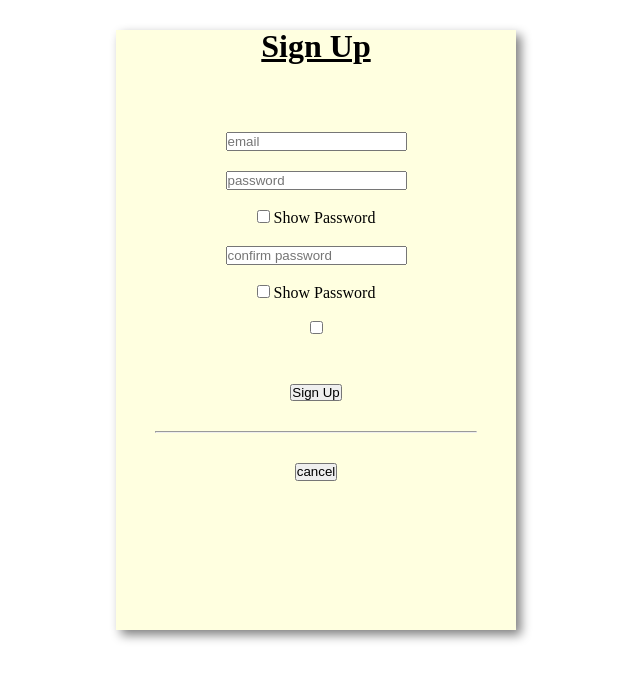
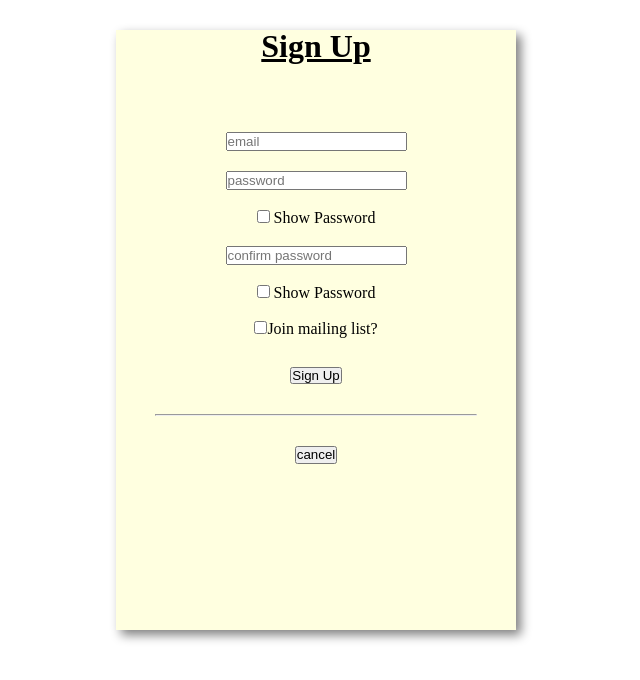
Before and after one commit to AwrenNuit/mood-tracker, a React (Create React App) app: page /signup in a window 1280 px wide. Shown: the top 680 px of the page, without its empty margins (324-964 px from the left). Built offline with nearby package versions, Linux system fonts and the light colour scheme; a web font is replaced by a local one.

Commit message:
loosely updated mailing list checkbox

```diff
--- a/src/components/Login/Login.css
+++ b/src/components/Login/Login.css
@@ -11,6 +11,10 @@
   color: lightgrey;
 }
 
+.login-register-mailing-list {
+  margin-top: 20px;
+}
+
 .login-register-main-container {
   max-width: 400px;
   height: 600px;
--- a/src/components/Signup/Signup.js
+++ b/src/components/Signup/Signup.js
@@ -66,13 +66,16 @@ export default function Signup() {
               type="checkbox"
               onChange={toggleConfirmPasswordView}
             /> Show Password
-            {/* for newsletter & insights? */}
-            <input
-              className="text-input"
-              type="checkbox"
-              value={mailingList}
-              onChange={()=>setMailingList(!mailingList)}
-            />
+            <div className="login-register-mailing-list">
+              <label>
+                <input
+                  type="checkbox"
+                  value={mailingList}
+                  onChange={()=>setMailingList(!mailingList)}
+                />
+                Join mailing list?
+              </label>
+            </div>
             <button className="login-register-btn" type="submit">Sign Up</button>
           </form>
           <hr className="login-register-hr" />
```
